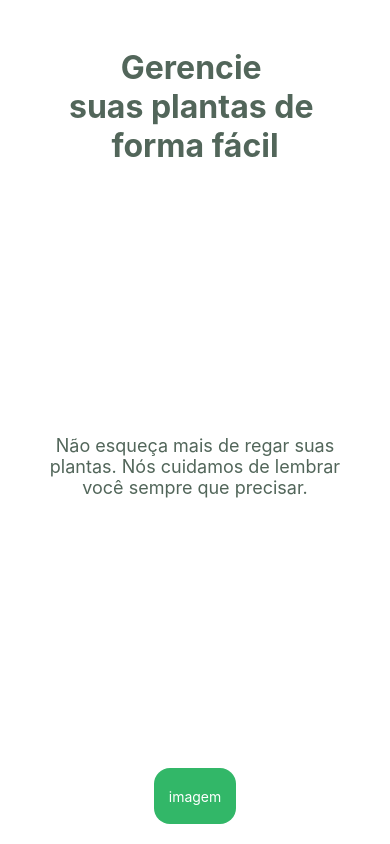
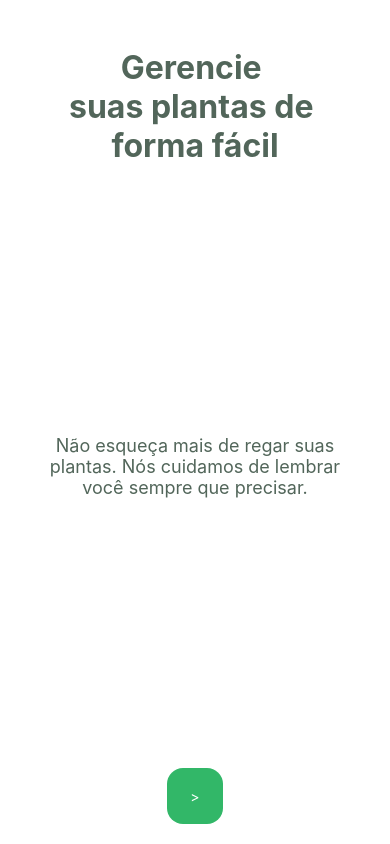
Before and after one commit to monisato/plantmanager, a React Native app: screen / in a window 390 px wide. Built offline with nearby package versions, Linux system fonts and the light colour scheme.

Commit message:
aula 1 finalizado

```diff
--- a/src/components/Button.tsx
+++ b/src/components/Button.tsx
@@ -27,7 +27,7 @@ const styles = StyleSheet.create({
         borderRadius: 16,
         marginBottom: 10,
         height: 56,
-        paddingHorizontal: 15
+        width: 56
     },
     buttonText: {
         color: colors.white
--- a/src/pages/Welcome.tsx
+++ b/src/pages/Welcome.tsx
@@ -36,8 +36,7 @@ export function Welcome() {
                 Nós cuidamos de lembrar você sempre que precisar.
             </Text>
 
-            {/* <Button title="Avançar"/>             */}
-            <Button title="imagem" onPress={handleVisibility} />
+            <Button title=">" />
         </SafeAreaView>
     )
 }
```
